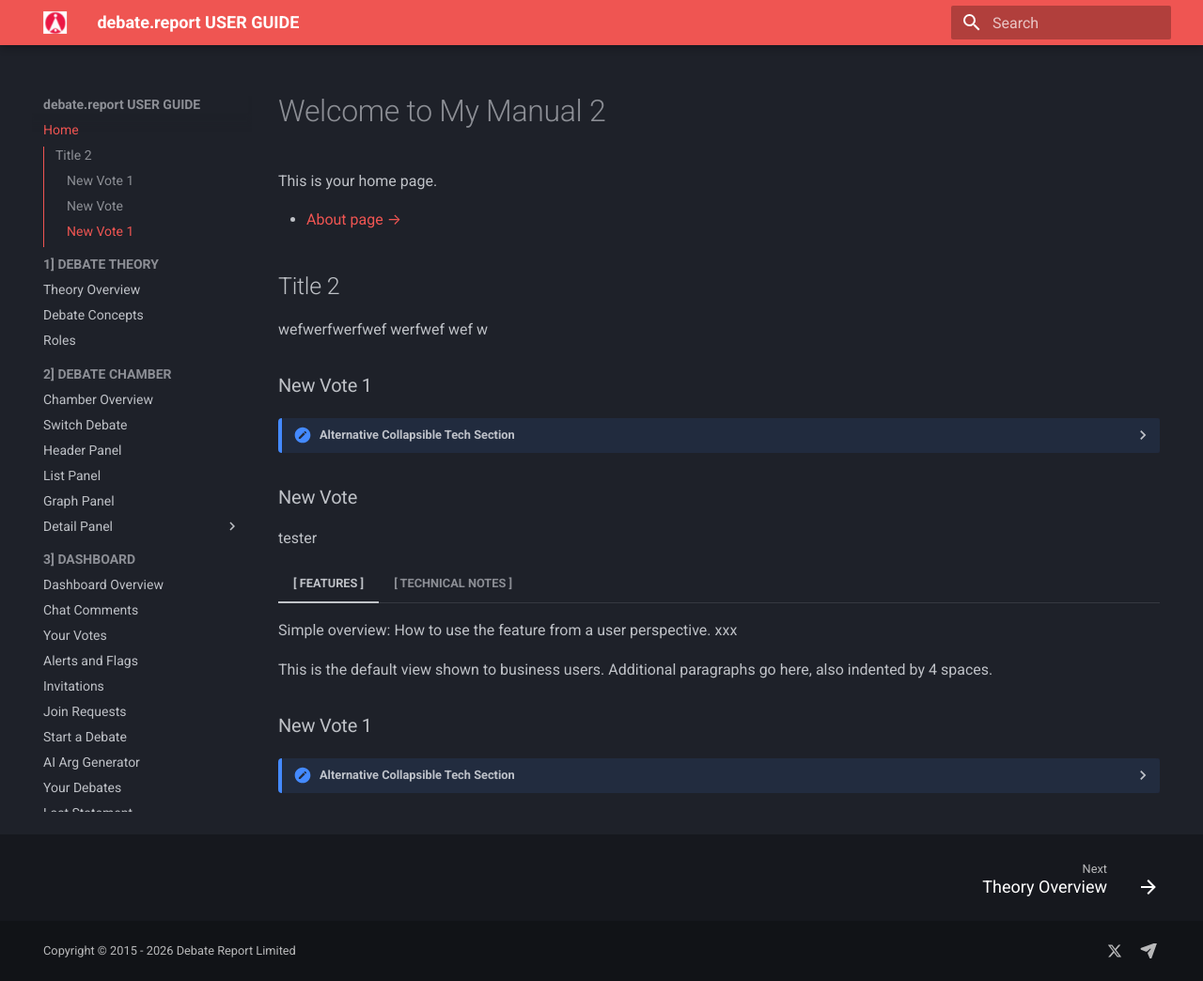
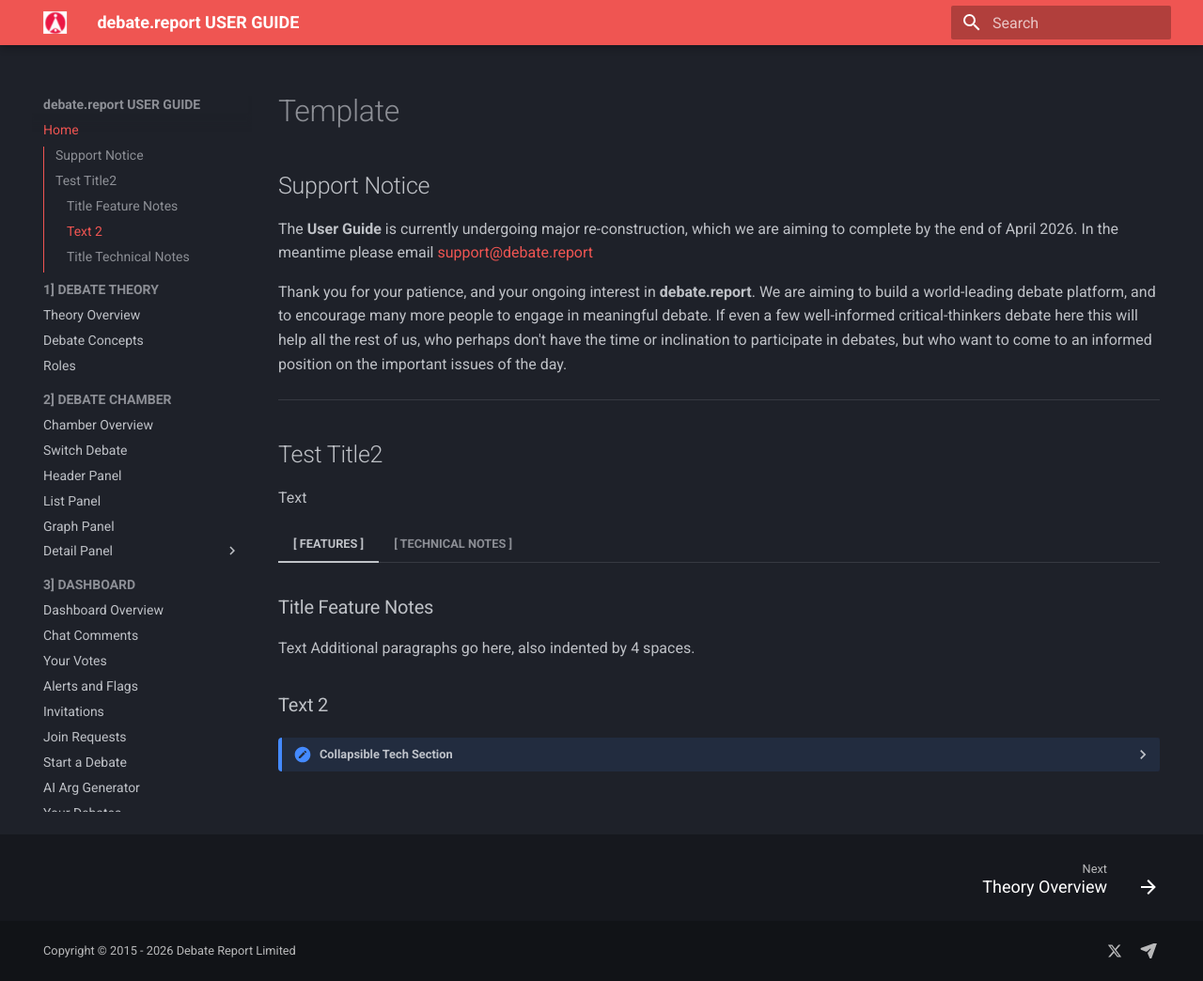
Before and after one commit to datweeds/debate, an MkDocs documentation site: the page built from docs/index.md, in a window 1280 px wide and 1044 px high. Shown: the whole window at 94% size. Built offline with MkDocs 1.6.1 and Material for MkDocs 9.7.7, drawn with Linux system fonts in a browser that asks for light colours.

Commit message:
Update index.md

````diff
--- a/docs/index.md
+++ b/docs/index.md
@@ -1,51 +1,28 @@
-# Welcome to My Manual 2
+# Template
 
-This is your home page.
+## Support Notice
+The **User Guide** is currently undergoing major re-construction, which we are aiming to complete by the end of April 2026. In the meantime please email [support@debate.report](mailto:support@debate.report)
 
-- [About page →](about.md)
+Thank you for your patience, and your ongoing interest in **debate.report**. We are aiming to build a world-leading debate platform, and to encourage many more people to engage in meaningful debate. If even a few well-informed critical-thinkers debate here this will help all the rest of us, who perhaps don't have the time or inclination to participate in debates, but who want to come to an informed position on the important issues of the day.
 
-## Title 2
-wefwerfwerfwef werfwef wef w
+---
 
-### New Vote 1
-<details>
-<summary>Alternative Collapsible Tech Section</summary>
-
-More technical content here (native HTML, no styling needed).
-```mermaid
----
-title: How a New Vote is Created
----
-flowchart TD
-    A[User opens Voting Box] --> B{Debate active?}
-    B -->|Yes| C[Click 'New Vote']
-    B -->|No| D[Error: Debate closed]
-    C --> E[Enter proposal details]
-    E --> F[Set options & duration]
-    F --> G[Submit]
-    G --> H[Vote listed & votable]
-    style A fill:#bbf,stroke:#333
-    style H fill:#bfb,stroke:#333
-```
-</details>
-
-### New Vote
-
-tester
+## Test Title2
+Text
 
 === "[ FEATURES ]"
-    Simple overview: How to use the feature from a user perspective. xxx
 
-    This is the default view shown to business users.
+    ### Title Feature Notes
+    Text
     Additional paragraphs go here, also indented by 4 spaces.
-    ### New Vote 1
+
+    ### Text 2
     <details>
-    <summary>Alternative Collapsible Tech Section</summary>
-
+    <summary>Collapsible Tech Section</summary>
     More technical content here (native HTML, no styling needed).
     ```mermaid
     ---
-    title: How a New Vote is Created
+    title: Template Flow Diagram
     ---
     flowchart TD
         A[User opens Voting Box] --> B{Debate active?}
@@ -55,10 +32,11 @@
         E --> F[Set options & duration]
         F --> G[Submit]
         G --> H[Vote listed & votable]
-        style A fill:#bbf,stroke:#333
-        style H fill:#bfb,stroke:#333
+        style A fill:#C91616,stroke:#333
+        style H fill:#C91616,stroke:#333
     ```
     </details>
 
 === "[ TECHNICAL NOTES ]"
-    Business Guidance: Users start a vote by filling a simple form.
+    ### Title Technical Notes
+    Text
````
